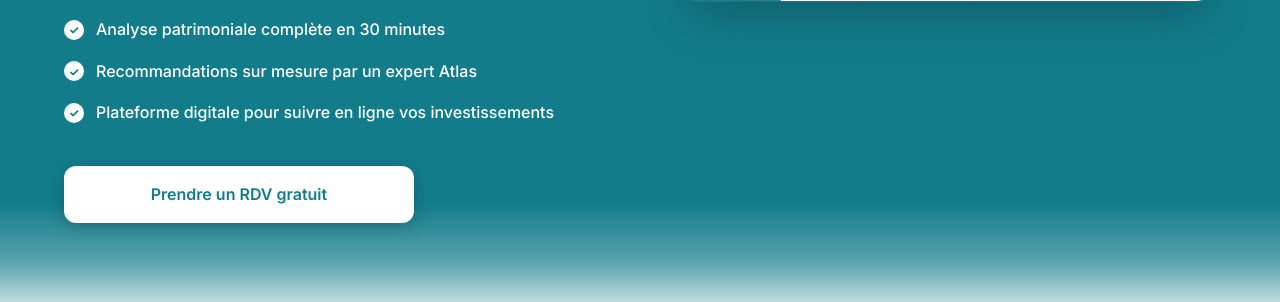
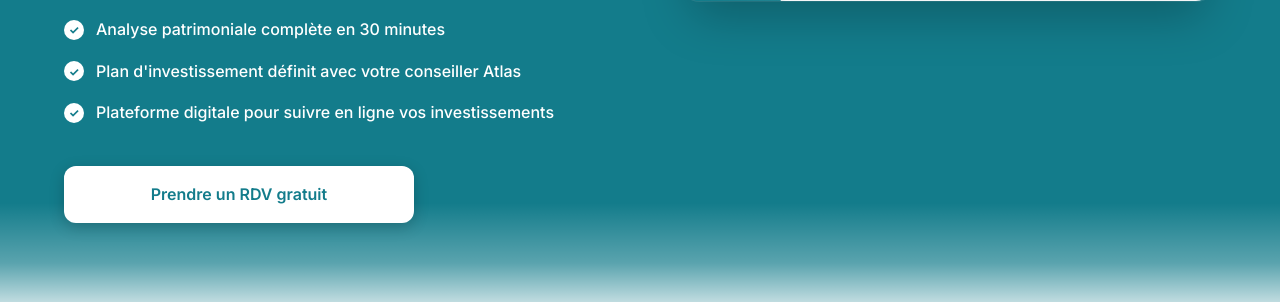
Before and after one commit to hugumarie/atlas_platform, a Flask app: page /site/ in a window 1280 px wide. Shown: the part 665-967 px from the top of the page. Run offline with Flask 3, Linux system fonts and the light colour scheme; some web fonts are replaced.

Commit message:
Test: Changement texte pour vérifier déploiement

```diff
--- a/app/templates/site/index_exact.html
+++ b/app/templates/site/index_exact.html
@@ -1573,7 +1573,7 @@ body {
                 </div>
                 <div class="qlower-feature-item">
                     <div class="qlower-feature-icon"></div>
-                    <span class="qlower-feature-text">Recommandations sur mesure par un expert Atlas</span>
+                    <span class="qlower-feature-text">Plan d'investissement définit avec votre conseiller Atlas</span>
                 </div>
                 <div class="qlower-feature-item">
                     <div class="qlower-feature-icon"></div>
```
